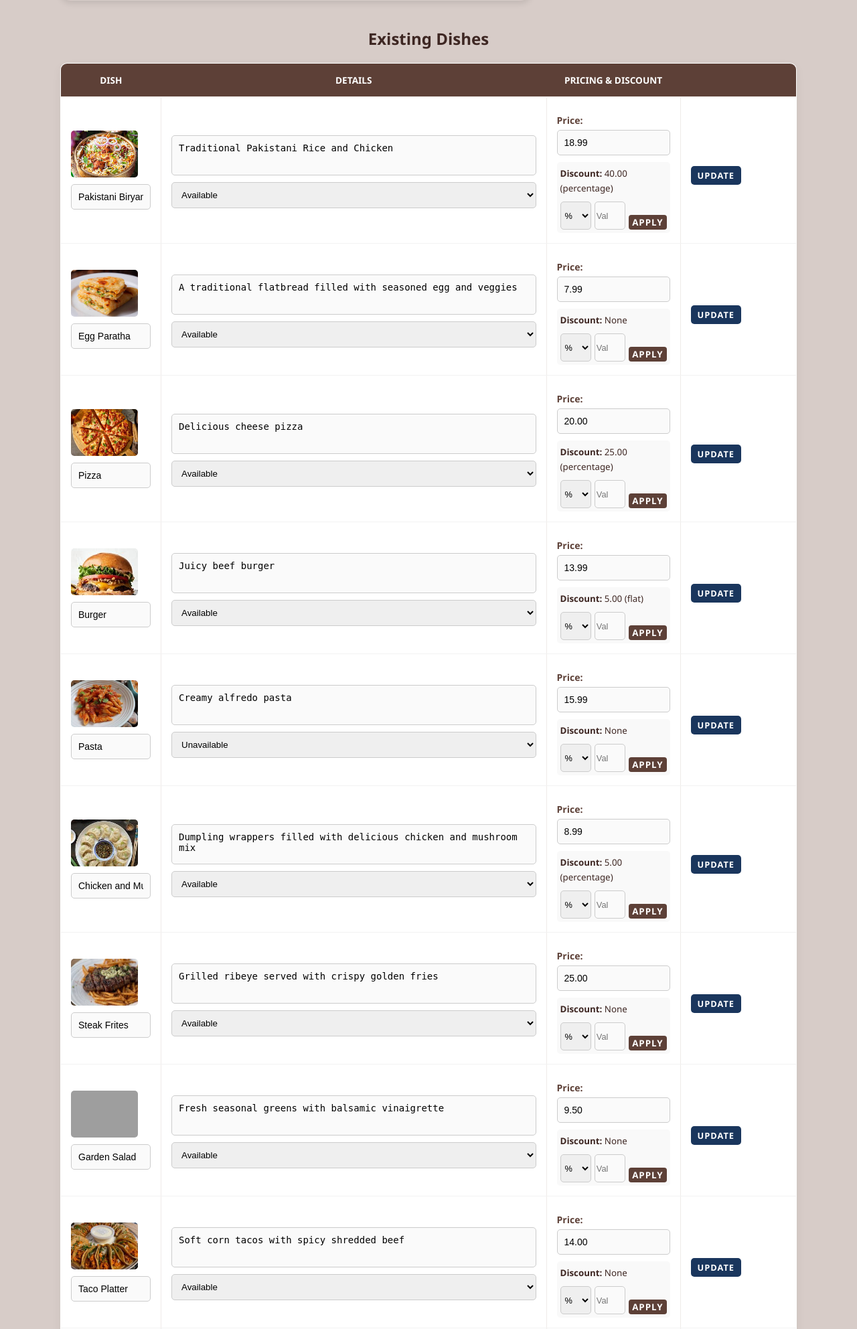
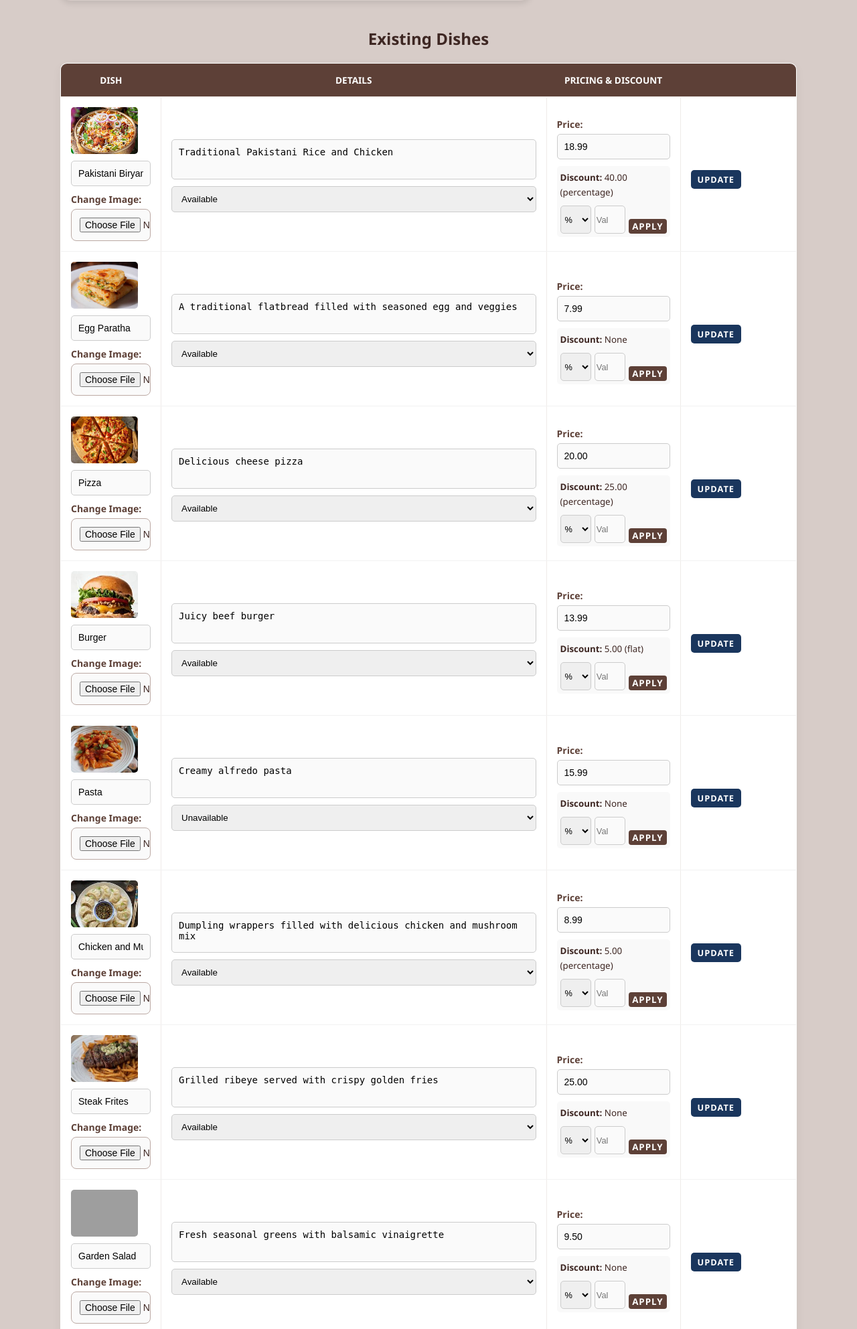
Before and after one commit to l202189-ux/restaurant, a PHP site: page /admin_dishes.php in a window 1280 px wide. Shown: the part 598-2583 px from the top of the page at 67% size. Run offline with PHP 8.4, Linux system fonts and the light colour scheme; a user stored in the database is signed in; data comes from the database, SQL or seed files in the repository; grey boxes are pictures that could not be loaded.

Commit message:
Support editing dish photos and valid discounts

```diff
--- a/admin_dishes.php
+++ b/admin_dishes.php
@@ -109,12 +109,34 @@ if(isset($_POST['edit_dish'])){
     $price = $_POST['price'];
     $availability = $_POST['availability'];
 
+    if ($dish_name === '' || $description === '' || !is_numeric($price) || $price <= 0) {
+        $error_msg = "Please enter valid dish information.";
+    } else {
+        // Existing image is kept unless a new one is uploaded
+        $image = null;
+        if (isset($_FILES['image']) && $_FILES['image']['error'] == 0) {
+            $ext = strtolower(pathinfo($_FILES['image']['name'], PATHINFO_EXTENSION));
+            if (in_array($ext, ['jpg', 'jpeg', 'png', 'webp'])) {
+                $image = uniqid("dish_") . "." . $ext;
+                move_uploaded_file($_FILES['image']['tmp_name'], "images/" . $image);
+            } else {
+                $error_msg = "Please choose a JPG, PNG or WebP image.";
+            }
+        }
+        if (!$error_msg) {
+            if ($image !== null) {
+                $stmt = $conn->prepare("UPDATE Dishes SET dish_name=?, description=?, price=?, availability=?, image_path=? WHERE dish_id=?");
+                $stmt->bind_param("ssdssi", $dish_name, $description, $price, $availability, $image, $id);
+            } else {
     $stmt = $conn->prepare("UPDATE Dishes SET dish_name=?, description=?, price=?, availability=? WHERE dish_id=?");
     $stmt->bind_param("ssdsi", $dish_name, $description, $price, $availability, $id);
     if($stmt->execute()){
         $_SESSION['success_flash'] = "Dish updated successfully.";
         header("Location: admin_dishes.php");
         exit();
+    }
+            }
+        }
     }
 }
 
@@ -126,6 +148,14 @@ if(isset($_POST['apply_discount'])){
     $discount_type = $_POST['discount_type'];
     $discount_value = $_POST['discount_value'];
 
+    $dish_check = $conn->query("SELECT price FROM Dishes WHERE dish_id=$dish_id");
+    $dish_row = $dish_check ? $dish_check->fetch_assoc() : null;
+    if (!$dish_row || !is_numeric($discount_value) || $discount_value < 0 ||
+        !in_array($discount_type, ['percentage', 'flat']) ||
+        ($discount_type == 'percentage' && $discount_value > 100) ||
+        ($discount_type == 'flat' && $discount_value > $dish_row['price'])) {
+        $error_msg = "Please enter a valid discount value.";
+    } else {
     $res = $conn->query("SELECT * FROM Discounts WHERE dish_id=$dish_id");
     if($res->num_rows > 0){
         $stmt = $conn->prepare("UPDATE Discounts SET discount_type=?, discount_value=? WHERE dish_id=?");
@@ -138,6 +168,7 @@ if(isset($_POST['apply_discount'])){
         $_SESSION['success_flash'] = "Discount applied successfully.";
         header("Location: admin_dishes.php");
         exit();
+    }
     }
 }
 
@@ -236,13 +267,14 @@ $dishes = $conn->query("SELECT d.*, dis.discount_type, dis.discount_value FROM D
         <tbody>
             <?php while($dish = $dishes->fetch_assoc()): ?>
             <tr>
-                <form method="POST">
+                <form method="POST" enctype="multipart/form-data">
                     <input type="hidden" name="dish_id" value="<?= $dish['dish_id'] ?>">
                     <td style="width: 150px;">
                         <?php if($dish['image_path']): ?>
                             <img src="images/<?= $dish['image_path'] ?>" style="width:100px; height:70px; object-fit:cover; border-radius:5px; display:block; margin-bottom:5px;">
                         <?php endif; ?>
                         <input type="text" name="dish_name" value="<?= htmlspecialchars($dish['dish_name']) ?>">
+                        <label>Change Image:</label><input type="file" name="image" accept=".jpg,.jpeg,.png,.webp">
                     </td>
                     <td>
                         <textarea name="description" style="height: 60px;"><?= htmlspecialchars($dish['description']) ?></textarea>
```
